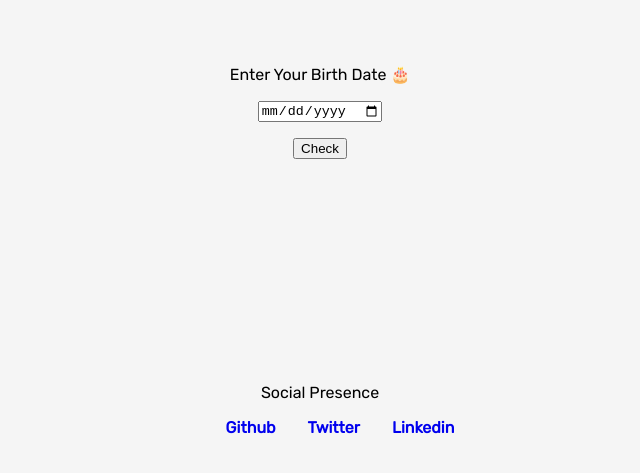
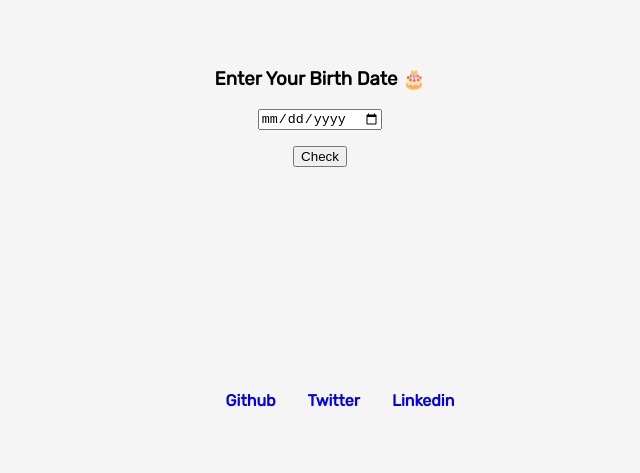
Before and after one commit to mtshah92/Palindrone-Birthday, a plain HTML site: page index.html in a window 1280 px wide. Shown: the part 51-524 px from the top of the page, without its empty margins (320-960 px from the left). Drawn offline with Linux system fonts and the light colour scheme.

Commit message:
refactor

```diff
--- a/index.html
+++ b/index.html
@@ -14,7 +14,7 @@
 
     <main>
       <label for="birth-day" class="label-birth-day">
-        <p class="birth-label">Enter Your Birth Date 🎂</p>
+        <h3>Enter Your Birth Date 🎂</h3>
       </label>
       <input type="date" class="birth-day" />
 
@@ -26,8 +26,6 @@
     </main>
 
     <footer>
-      <p class="footer-heading">Social Presence</p>
-
       <ul class="footer-list">
         <li>
           <a class="links" href="https://github.com/mshah1098" target="_blank">
```
